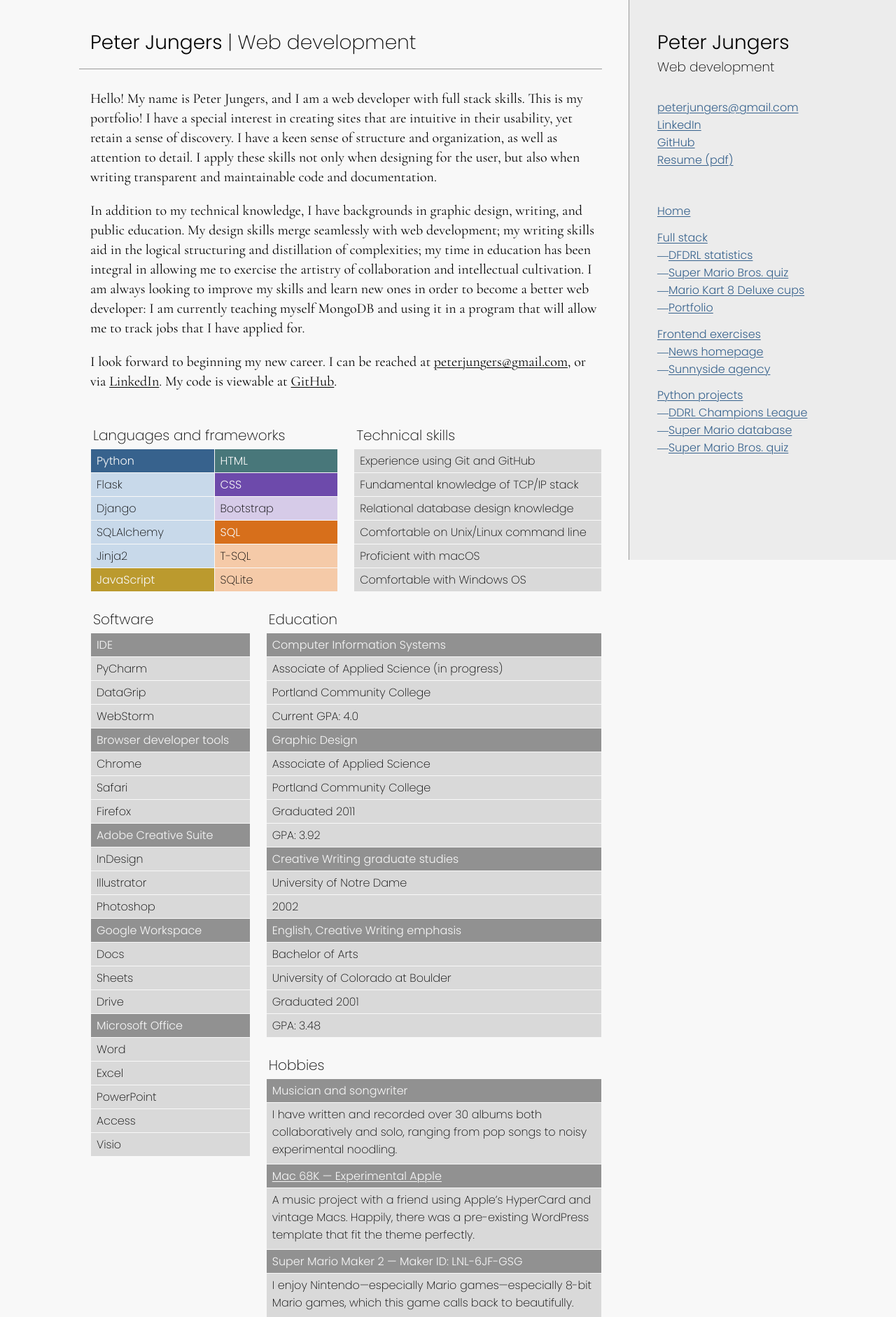
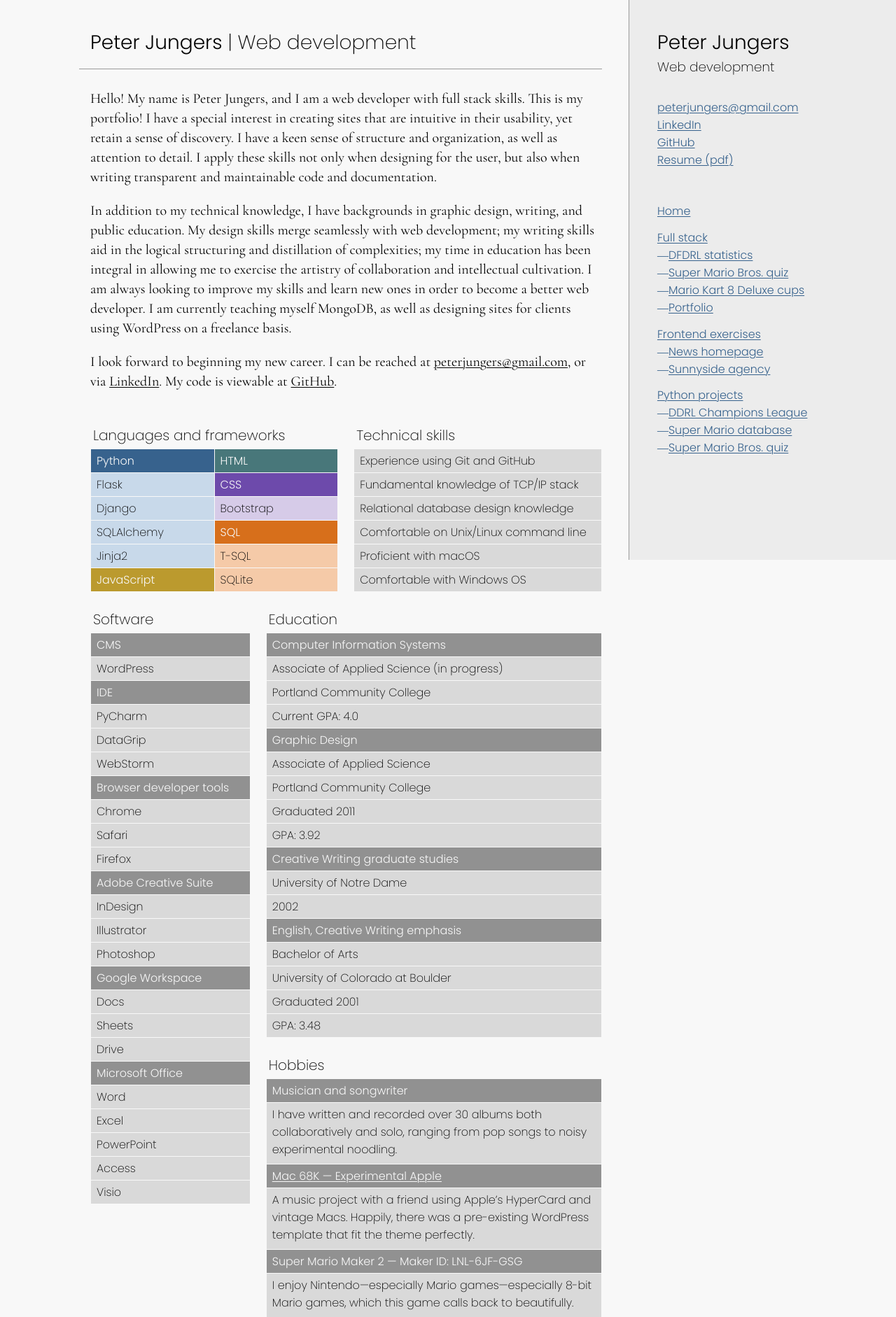
Before and after one commit to peterjungers/portfolio, a Flask app: page / in a window 1280 px wide. Shown: the top 1882 px of the page at 70% size. Run offline with Flask 2, Linux system fonts and the light colour scheme.

Commit message:
Added WordPress to index page "Software" category; updated resume

```diff
--- a/portfolio/templates/index.html
+++ b/portfolio/templates/index.html
@@ -17,7 +17,7 @@
         </p>
         <p>
             In addition to my technical knowledge, I have backgrounds in graphic design, writing, and public education. My design skills merge seamlessly with web development; my writing skills aid in the logical structuring and distillation of complexities; my time in education has been
-            integral in allowing me to exercise the artistry of collaboration and intellectual cultivation. I am always looking to improve my skills and learn new ones in order to become a better web developer: I am currently teaching myself MongoDB and using it in a program that will allow me to track jobs that I have applied for.
+            integral in allowing me to exercise the artistry of collaboration and intellectual cultivation. I am always looking to improve my skills and learn new ones in order to become a better web developer. I am currently teaching myself MongoDB, as well as designing sites for clients using WordPress on a freelance basis.
         </p>
         <p>
             I look forward to beginning my new career. I can be reached at <a href="mailto:peterjungers@gmail.com">peterjungers@gmail.com</a>, or
@@ -68,6 +68,8 @@
         <!-- Software -->
         <table id="software" class="fixed-table-width">
             <caption>Software</caption>
+            <tr><th>CMS</th></tr>
+            <tr><td>WordPress</td></tr>
             <tr><th>IDE</th></tr>
             <tr><td>PyCharm</td></tr>
             <tr><td>DataGrip</td></tr>
```
Also changed, not shown: 1 other file.
